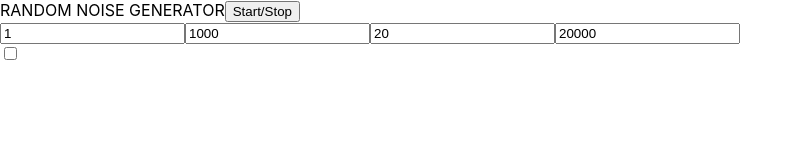
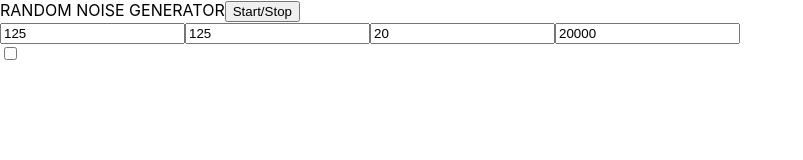
Before and after one commit to CodeKrakken/random-noise-generator, a React (Create React App) app: page / in a window 1280 px wide. Shown: the top 160 px of the page, without its empty margins (0-803 px from the left). Built offline with nearby package versions, Linux system fonts and the light colour scheme.

Commit message:
Add and remove key of C in activeKeys

```diff
--- a/src/App.jsx
+++ b/src/App.jsx
@@ -30,8 +30,8 @@ function App() {
     'square'
   ]
 
-  const [minNoteLength, setMinNoteLength] = useState(1);
-  const [maxNoteLength, setMaxNoteLength] = useState(1000);
+  const [minNoteLength, setMinNoteLength] = useState(125);
+  const [maxNoteLength, setMaxNoteLength] = useState(125);
   const [minFrequency , setMinFrequency ] = useState(20);
   const [maxFrequency , setMaxFrequency ] = useState(20000);
   const [checked,       setChecked      ] = useState(false)
@@ -40,7 +40,6 @@ function App() {
   const getRandomFrequency = () => {
     const minFrequency = +document.getElementById('minFrequency').value
     const maxFrequency = +document.getElementById('maxFrequency').value
-
     const activeFrequencies = getActiveFrequencies(keys)
 
     let filteredFrequencies = activeFrequencies.filter(frequency => frequency >= minFrequency && frequency <= maxFrequency)
@@ -50,8 +49,8 @@ function App() {
   }
 
 const getActiveFrequencies = (keys) => {
+  const outputKeys = Object.keys(keys).map(key => keys[key].major).flat(Infinity)
 
-  const outputKeys = Object.keys(keys).map(key => keys[key].major).flat(Infinity)
   return outputKeys
 }
 
@@ -95,11 +94,13 @@ const getActiveFrequencies = (keys) => {
   }
 
   const handleChange = (e) => {
+
     setChecked(!checked)
     const toggledKey = e.target.value
+
     if (activeKeys.includes(toggledKey)) {
-      const filteredKeys = activeKeys.filter(key => key !== toggledKey)
-      setActiveKeys(filteredKeys)
+      const toggledKeyIndex = activeKeys.indexOf(toggledKey)
+      activeKeys.splice(toggledKeyIndex, 1)
     } else {
       activeKeys.push(toggledKey)
     }
```
